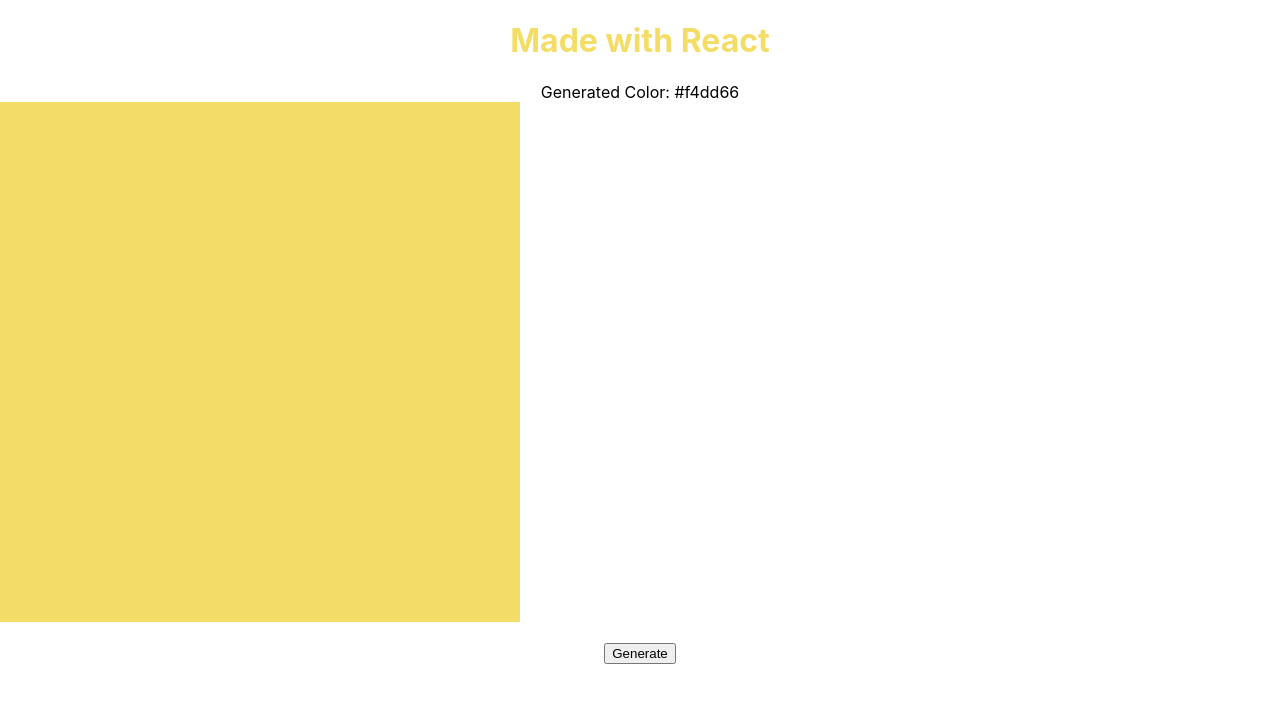
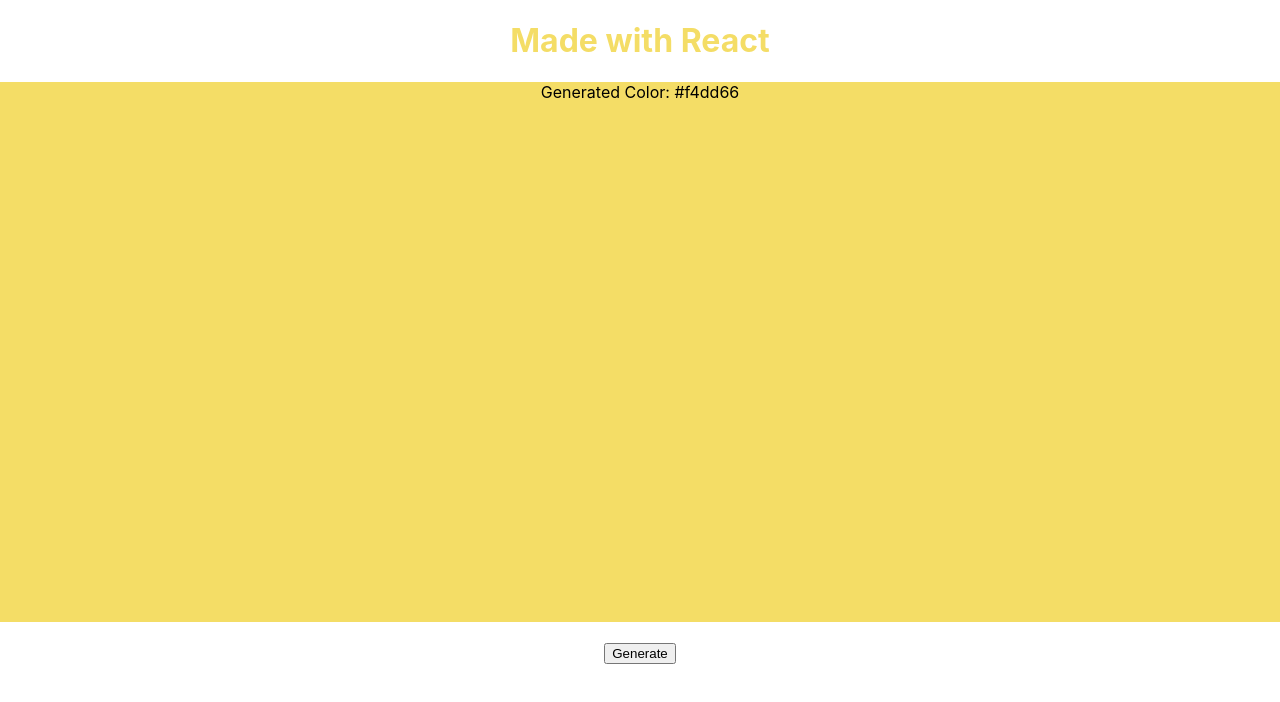
Before and after one commit to LoooserWith3o/random-color-gen, a React (Create React App) app: page / in a window 1280 px wide. Shown: the top 702 px of the page. Built offline with nearby package versions, Linux system fonts and the light colour scheme.

Commit message:
Added yet again new version

```diff
--- a/src/App.js
+++ b/src/App.js
@@ -8,12 +8,18 @@
   return (
     <div className="App">
       <h1 style={{ color: color }}>Made with React</h1>
-      <div>Generated Color: {color}</div>
+      <div
+        style={{
+          backgroundColor: color,
+        }}
+      >
+        Generated Color: {color}
+      </div>
       <div
         style={{
           // color: color,
           backgroundColor: color,
-          width: '500px',
+          width: '100vw',
           height: '500px',
           display: 'flex',
           padding: '10px',
```
